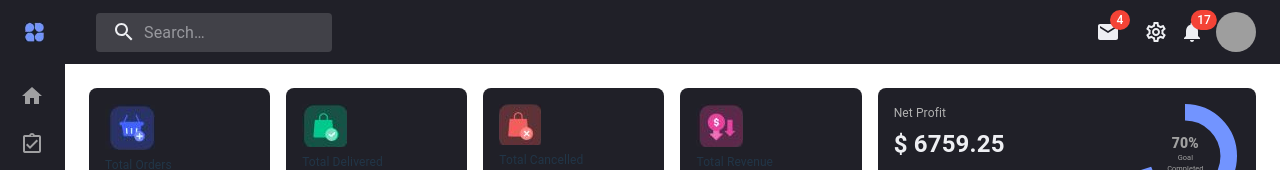
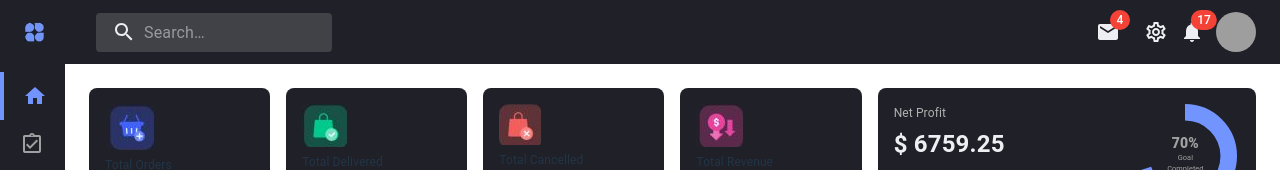
Before and after one commit to NirupanJoe/web-template-dashboard, a React (Vite) app: page /dashboard in a window 1280 px wide. Shown: the top 170 px of the page. Built offline with nearby package versions, Linux system fonts and the light colour scheme; grey boxes are pictures that could not be loaded.

Commit message:
Added the navigation.

```diff
--- a/src/components/SideBar.jsx
+++ b/src/components/SideBar.jsx
@@ -13,6 +13,7 @@ import LocalMallOutlinedIcon from '@mui/icons-material/LocalMallOutlined';
 import NavBar from './NavBar';
 import { useMediaQuery } from '@mui/material';
 import { useTheme } from '@mui/material/styles';
+import { Link, useLocation } from 'react-router-dom';
 
 const drawerWidth = 240;
 
@@ -63,15 +64,17 @@ const Drawer = styled(MuiDrawer, { shouldForwardProp: (prop) => prop !== 'open'
 );
 
 var items = [
-  { key: 'Home', icon: HomeIcon },
-  { key: 'Assignment', icon: AssignmentTurnedInOutlinedIcon },
-  { key: 'Inventory', icon: InventoryOutlinedIcon },
-  { key: 'Orders', icon: LocalMallOutlinedIcon }
+  { key: 'Home', icon: HomeIcon, to: '/dashboard' },
+  { key: 'Assignment', icon: AssignmentTurnedInOutlinedIcon, to: '/assignment' },
+  { key: 'Inventory', icon: InventoryOutlinedIcon, to: '/inventory' },
+  { key: 'Orders', icon: LocalMallOutlinedIcon, to: '/orders' },
 ]
 
 export default function SideBar() {
   const theme = useTheme();
+  const primaryColor = theme.palette.primary.main;
   const isMediumScreen = useMediaQuery(theme.breakpoints.down('md'));
+  const { pathname } = useLocation();
   const [open, setOpen] = React.useState(false);
 
   React.useEffect(() => {
@@ -90,13 +93,15 @@ export default function SideBar() {
       <Drawer variant="permanent" style={{ display: !open ? 'none' : 'block' }}>
         <DrawerHeader />
         <List>
-          {items.map(({ key, icon: Icon }) => (
+          {items.map(({ key, icon: Icon, to }) => (
             <ListItem key={key} disablePadding sx={{ display: 'block' }}>
+              <Link to={to}>
                 <ListItemButton
                   sx={{
                     minHeight: 48,
                     justifyContent: 'center',
                     px: 2.5,
+                    borderLeft: pathname === to ? `4px solid ${primaryColor}` : 'none',
                   }}
                 >
                   <ListItemIcon
@@ -106,9 +111,10 @@ export default function SideBar() {
                       justifyContent: 'center',
                     }}
                   >
-                  <Icon sx={{ color: '#A0A0A2' }} />
+                    <Icon sx={{ color: pathname === to ? primaryColor : '#A0A0A2' }} />
                   </ListItemIcon>
                 </ListItemButton>
+              </Link>
             </ListItem>
           ))}
         </List>
```
Lines whose indentation alone changed are shown as unchanged.
